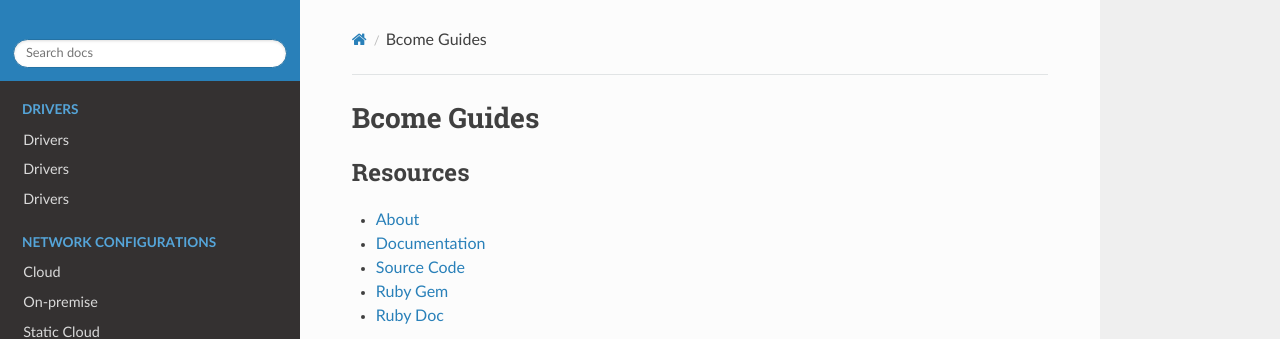
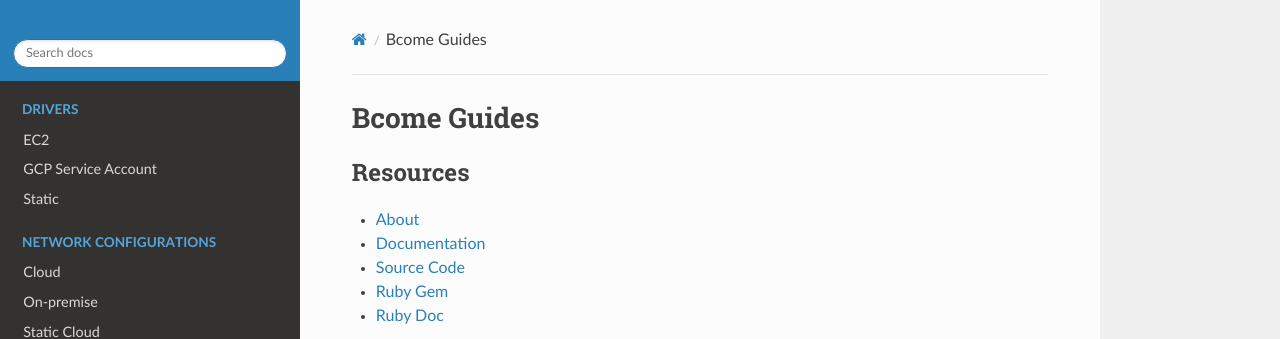
Before and after one commit to webzakimbo/bcome-read-the-docs-guides, a Sphinx documentation site: the page built from docs/source/index.rst, in a window 1280 px wide. Shown: the top 339 px of the page. Built offline with Sphinx 7.4.7 and the Read the Docs theme 2.0.0, drawn with Linux system fonts in a browser that asks for light colours; pages that are not in the unit, such as notebooks, are missing from menus.

Commit message:
WIP: test to see if can set document title explicitly

```diff
--- a/docs/source/index.rst
+++ b/docs/source/index.rst
@@ -6,10 +6,10 @@
     :caption: Drivers
     :hidden:
 
-    drivers/ec2
-    drivers/gcp-service-account
-    drivers/gcp-oauth
-    drivers/static
+    EC2<drivers/ec2>
+    GCP Service Account<drivers/gcp-service-account>
+    GCP Oauth<drivers/gcp-oauth>
+    Static<drivers/static>
 
 .. toctree::
     :maxdepth: 1
```
